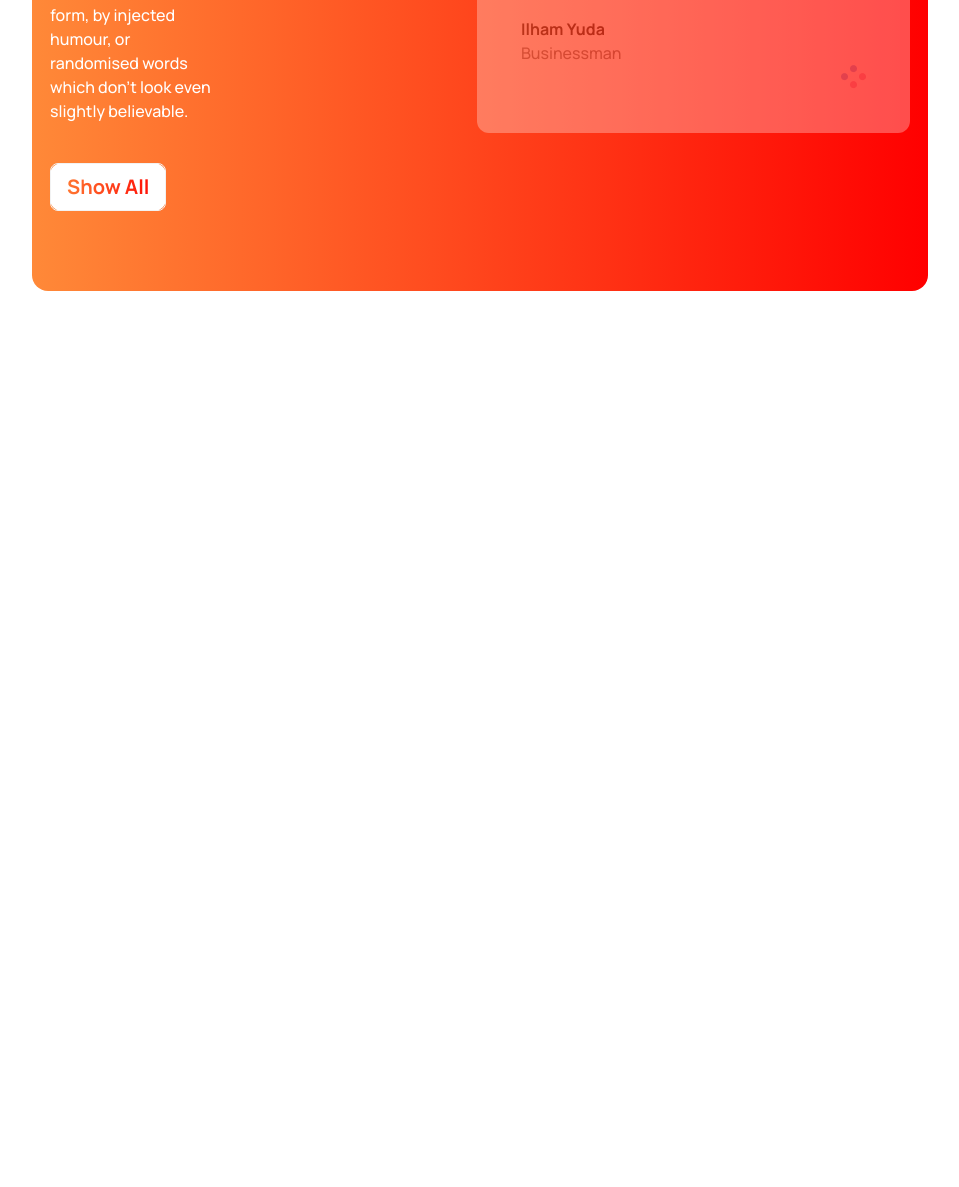
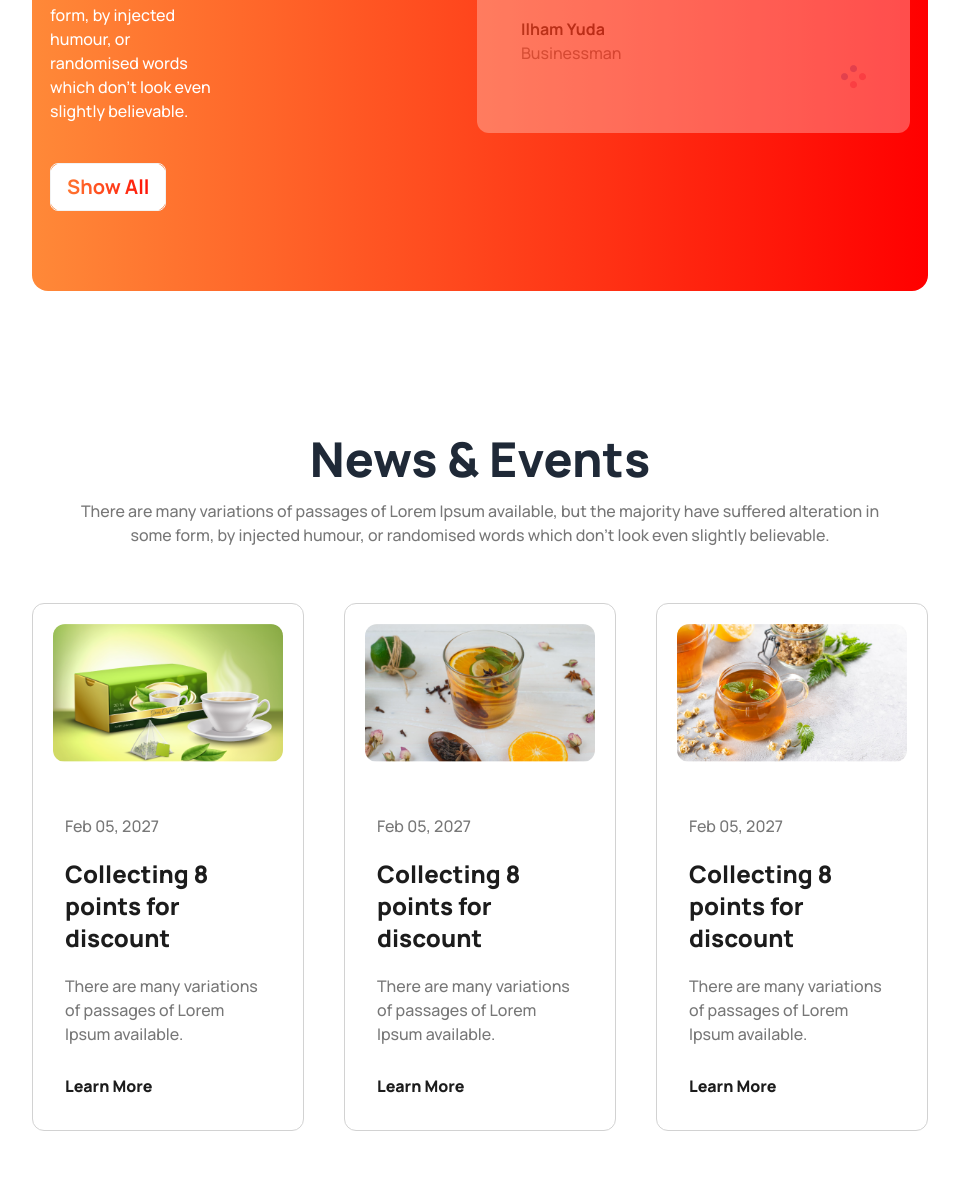
Before and after one commit to Sunny-Sharif/Tea-House, a plain HTML site: page index.html in a window 1280 px wide. Shown: the part 2926-4113 px from the top of the page, without its empty margins (160-1119 px from the left). Before the commit the page ends 3217 px from the top, so only its background shows below. Drawn offline with nearby package versions, Linux system fonts and the light colour scheme.

Commit message:
news and event section added

```diff
--- a/index.html
+++ b/index.html
@@ -190,6 +190,49 @@
                 </div>
             </div>
         </section>
+        <section class="p-4 lg:p-0">
+            <div class="text-center mt-32">
+                <h1 class="text-primay-color text-5xl font-extrabold p-4">News & Events</h1>
+                <p class="max-w-[800px] mx-auto text-sceondary-color text-base font-medium">There are many variations of passages of Lorem Ipsum available, but the majority have suffered alteration in some form, by injected humour, or randomised words which don't look even slightly believable. </p>
+            </div>
+            <div class="grid grid-cols-1 md:grid-cols-2 lg:grid-cols-3 gap-10 justify-between">
+                <div class="card    border border-[#D2D2D2] rounded-xl my-14 ">
+                    <figure class="p-5">
+                        <img src="./images/news-1.png" alt="Shoes" class="rounded-xl w-full" />
+                    </figure>
+                    <div class="card-body text-left">
+                        <p class="text-sceondary-color text-base font-medium">Feb 05, 2027</p>
+                        <h1 class="text-primary-color text-2xl font-extrabold my-3">Collecting 8 points for discount</h1>
+                        <p class="text-sceondary-color text-base font-medium">There are many variations of passages of Lorem Ipsum available.</p>
+                        <h3 class="text-primary-color text-base font-extrabold mt-5">Learn More</h3>
+                    </div>
+                </div>
+                <div class="card    border border-[#D2D2D2] rounded-xl my-14 ">
+                    <figure class="p-5">
+                        <img src="./images/news-2.png" alt="Shoes" class="rounded-xl w-full" />
+                    </figure>
+                    <div class="card-body text-left">
+                        <p class="text-sceondary-color text-base font-medium">Feb 05, 2027</p>
+                        <h1 class="text-primary-color text-2xl font-extrabold my-3">Collecting 8 points for discount</h1>
+                        <p class="text-sceondary-color text-base font-medium">There are many variations of passages of Lorem Ipsum available.</p>
+                        <h3 class="text-primary-color text-base font-extrabold mt-5">Learn More</h3>
+                    </div>
+                </div>
+                <div class="card    border border-[#D2D2D2] rounded-xl my-14 ">
+                    <figure class="p-5">
+                        <img src="./images/news-3.png" alt="Shoes" class="rounded-xl w-full" />
+                    </figure>
+                    <div class="card-body text-left">
+                        <p class="text-sceondary-color text-base font-medium">Feb 05, 2027</p>
+                        <h1 class="text-primary-color text-2xl font-extrabold my-3">Collecting 8 points for discount</h1>
+                        <p class="text-sceondary-color text-base font-medium">There are many variations of passages of Lorem Ipsum available.</p>
+                        <h3 class="text-primary-color text-base font-extrabold mt-5">Learn More</h3>
+                    </div>
+                </div>
+            </div>
+
+
+        </section>
 
     </main>
 </body>
```
